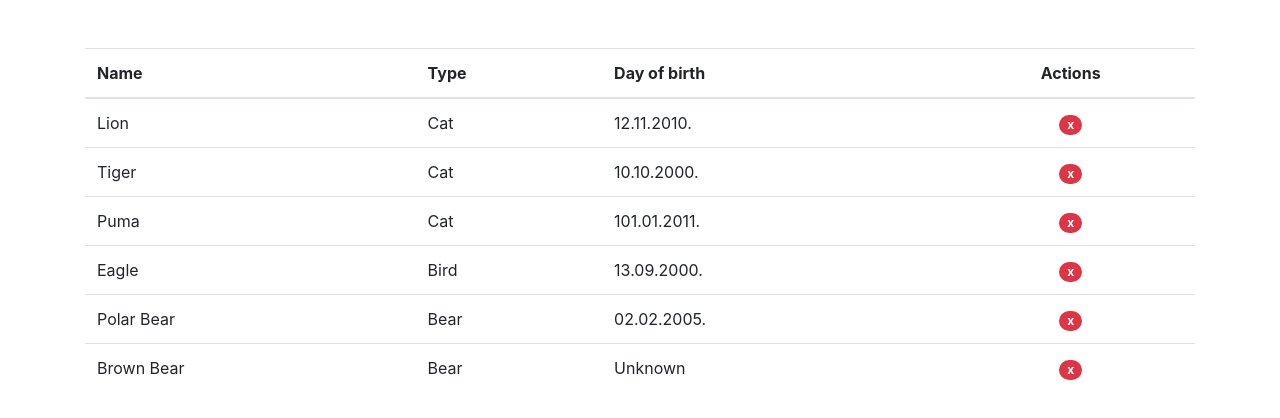
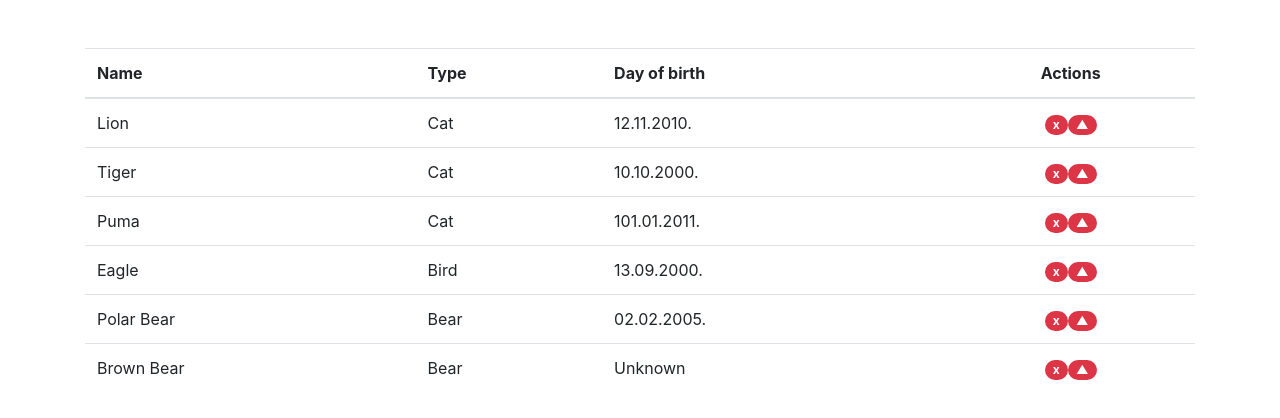
Before and after one commit to npantos/zoo, an Angular app: page / in a window 1280 px wide. Shown: the top 418 px of the page. Built offline with nearby package versions, Linux system fonts and the light colour scheme.

Commit message:
Zadatak 5

```diff
--- a/src/app/animal-list/animal-list.component.html
+++ b/src/app/animal-list/animal-list.component.html
@@ -15,7 +15,7 @@
       <td>{{ animal.name }}</td>
       <td>{{ animal.type }}</td>
       <td>{{ animal.day_of_birth ? animal.day_of_birth : 'Unknown' }}</td>
-      <td class="text-center"><button (click)="removeAnimal(animal)" style="cursor:pointer" class="badge badge-danger badge-pill btn">x</button></td>
+      <td class="text-center"><button (click)="removeAnimal(animal)" style="cursor:pointer" class="badge badge-danger badge-pill btn">x</button> <button (click)="moveOnTop(animal)" style="cursor:pointer" class="badge badge-danger badge-pill btn">▲</button></td>
     </tr>
     </tbody>
   </table>
--- a/src/app/animal-list/animal-list.component.ts
+++ b/src/app/animal-list/animal-list.component.ts
@@ -31,4 +31,12 @@ export class AnimalListComponent implements OnInit {
         this.animals.splice(index, 1);
     }
 
+    moveOnTop(animal) {
+        console.log(animal);
+        const index = this.animals.indexOf(animal);
+
+        this.animals.splice(index, 1);
+        this.animals.splice(0, 0, animal);
+    }
+
 }
```
